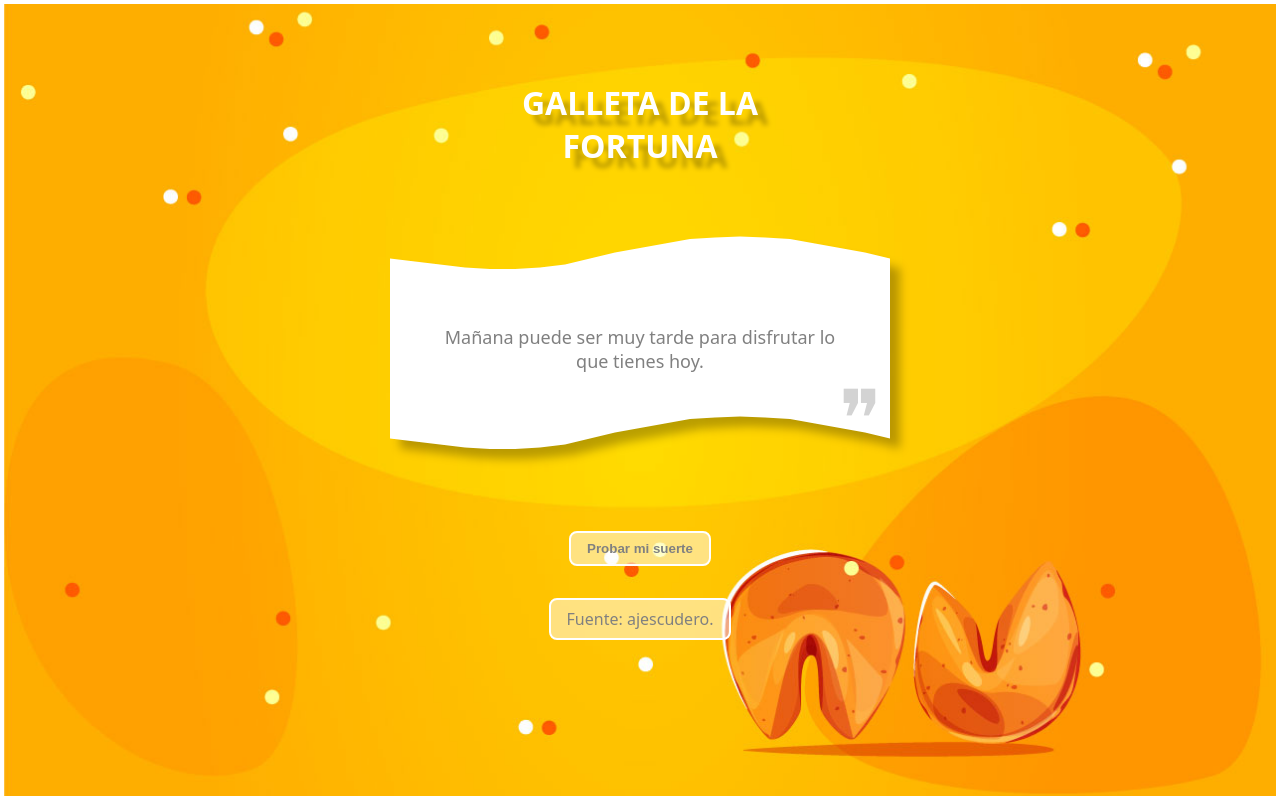
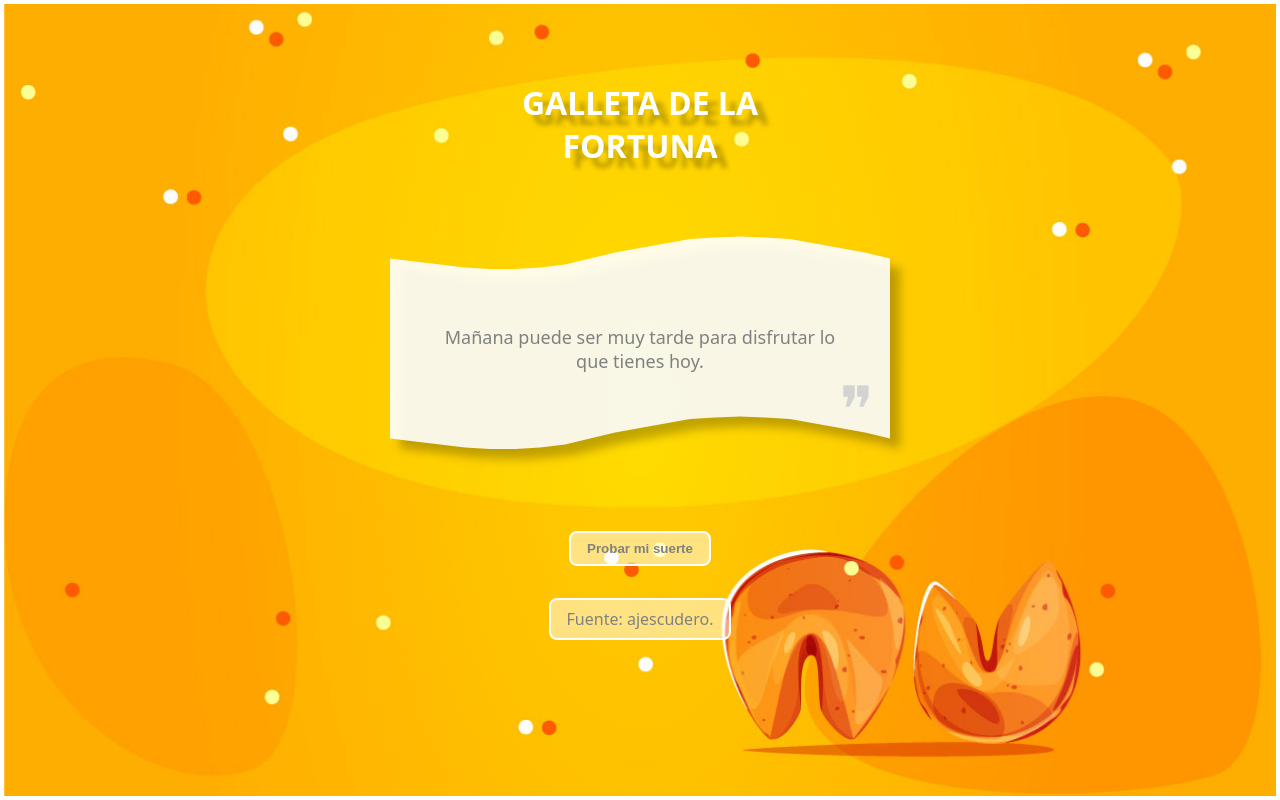
Before and after one commit to OlgerOrtiz/FortuneCookie, a React (Vite) app: page / in a window 1280 px wide. Built offline with nearby package versions, Linux system fonts and the light colour scheme.

Commit message:
ajuste de colores

```diff
--- a/src/App.css
+++ b/src/App.css
@@ -1,6 +1,7 @@
 :root {
     --color1: hsl(0, 0%, 100%);
     --color2: hsl(0, 0%, 50%);
+    --colorBgPhrase: rgba(255, 255, 255, 90%);
 }
 
 * {
@@ -50,7 +51,7 @@ p {
 }
 
 .phrase {
-    background-color: var(--color1);
+    background-color: var(--colorBgPhrase);
     color: var(--color2);
     min-height: 300px;
     width: 90vw;
@@ -65,9 +66,9 @@ p {
 
 .phrase span {
     position: absolute;
-    right: 0.5rem;
-    bottom: 1.8rem;
-    font-size: 5rem;
+    right: 1rem;
+    bottom: 3rem;
+    font-size: 4rem;
     color: lightgrey;
     user-select: none;
 }
@@ -87,6 +88,7 @@ p {
     transform: translateY(-0.25em);
     box-shadow: 0 0.5em 0.5em -0.4em var(--color1);
     color: var(--color1);
+    user-select: none;
 }
 
 .App__by {
```
